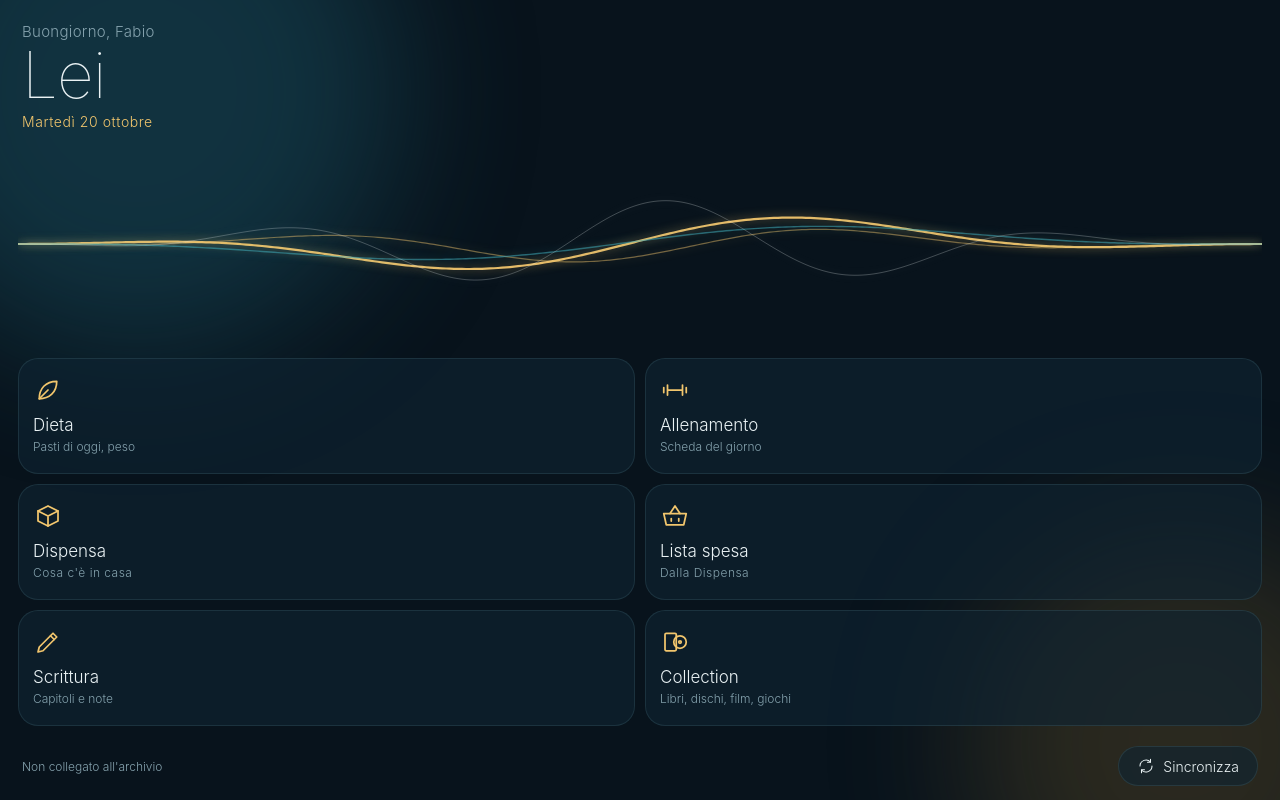
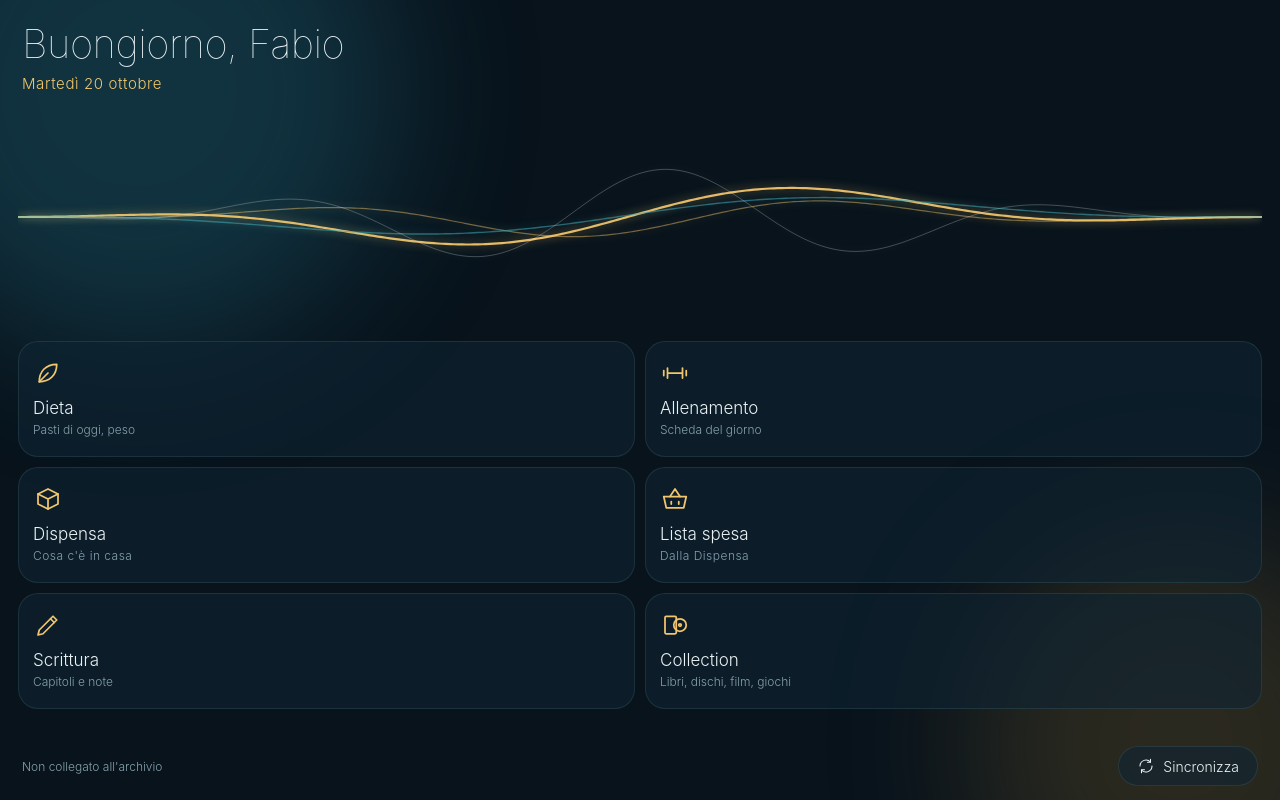
Before and after one commit to fabix87/lei-web, a plain HTML site: page index.html in a window 1280 px wide. Drawn offline with Linux system fonts and the light colour scheme.

Commit message:
Lei web 20261020-122828

```diff
--- a/index.html
+++ b/index.html
@@ -26,7 +26,6 @@
   <main class="w-home">
     <header class="w-top">
       <div class="w-greeting" id="greeting">Ciao</div>
-      <h1 class="w-title">Lei</h1>
       <div class="w-date" id="date"></div>
     </header>
 
--- a/sw.js
+++ b/sw.js
@@ -2,7 +2,7 @@
 // File dell'app: prima la rete (così gli aggiornamenti arrivano subito), se manca si usa la copia.
 // File grandi e fissi (lettura delle copertine): prima la copia.
 // L'archivio online (Supabase) e i cataloghi non passano di qui: ci pensa db.js con la sua copia locale.
-const CACHE = "lei-web-20261020-122803";
+const CACHE = "lei-web-20261020-122828";
 const CORE = [
   "./", "index.html", "web.css", "style.css", "scrittura.css", "collection.css",
   "config.js", "core.js", "db.js", "sync.js", "sections.js", "allenamento.js", "dieta.js", "scrittura.js",
--- a/web.css
+++ b/web.css
@@ -14,9 +14,8 @@ input, textarea, select { font-size: 16px !important; }   /* sotto i 16px Safari
 .w-home { position: absolute; inset: 0; display: flex; flex-direction: column; gap: 14px;
   padding: calc(var(--safe-t) + 22px) 18px calc(var(--safe-b) + 14px); overflow-y: auto; }
 .w-top { padding: 0 4px; }
-.w-greeting { color: var(--muted); font-size: 15px; letter-spacing: .02em; }
-.w-title { margin: 2px 0 0; font-family: var(--thin); font-weight: 100; font-size: 64px; line-height: 1; letter-spacing: -1px; }
-.w-date { color: var(--gold); font-size: 14px; letter-spacing: .04em; margin-top: 6px; }
+.w-greeting { font-family: var(--thin); font-weight: 100; font-size: 40px; line-height: 1.1; letter-spacing: -.5px; }
+.w-date { color: var(--gold); font-size: 15px; letter-spacing: .04em; margin-top: 8px; }
 .w-date::first-letter { text-transform: uppercase; }
 .w-wave { width: 100%; flex: 1 1 90px; min-height: 90px; max-height: 220px; }
 
```
